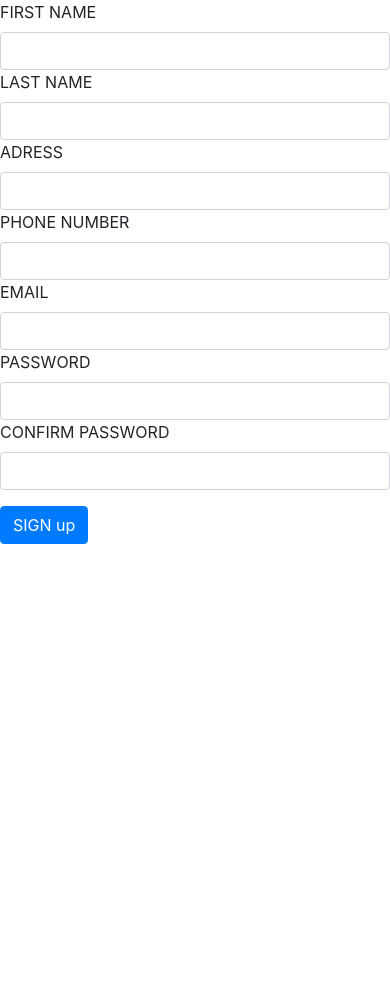
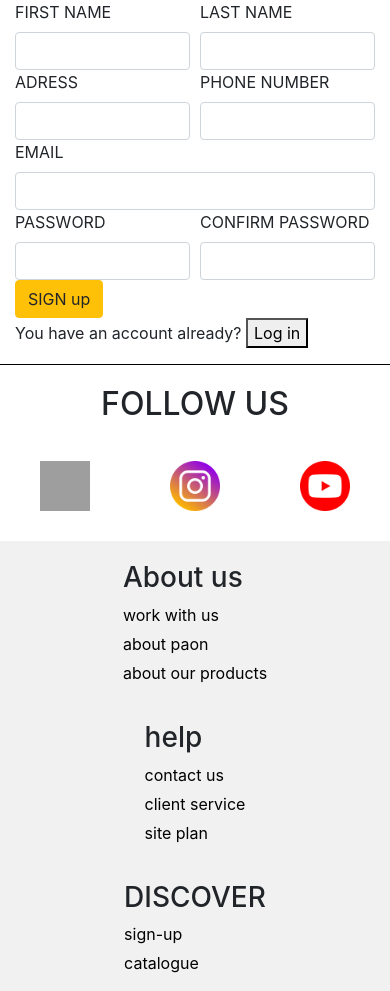
Before and after one commit to shaymaebkn/e-commerce, a PHP site: page /register.php in a window 390 px wide. Before the commit the page ends 544 px from the top, so only its background shows below. Run offline with PHP 8.4, Linux system fonts and the light colour scheme; grey boxes are pictures that could not be loaded.

Commit message:
register new

```diff
--- a/register.php
+++ b/register.php
@@ -6,37 +6,214 @@
     <meta name="viewport" content="width=device-width, initial-scale=1.0">
     <title>SIGN-UP</title>
     <link rel="stylesheet" href="https://stackpath.bootstrapcdn.com/bootstrap/4.3.1/css/bootstrap.min.css" integrity="sha384-ggOyR0iXCbMQv3Xipma34MD+dH/1fQ784/j6cY/iJTQUOhcWr7x9JvoRxT2MZw1T" crossorigin="anonymous">
+
+<style>
+
+footer{
+    display: flex;
+    flex-direction: column;
+    border-top: 1px solid black;
+    margin: 25px 250px;
+}
+footer div{
+    margin-top: 20px;
+}
+.follow_us h2{
+    text-align: center;
+}
+.social{
+    display: flex;
+    justify-content: center;
+}
+.social a{
+    margin: 10px 40px;
+}
+.social a img{
+    width: 50px;
+    height: 50px;
+}
+.footer_links{
+    display: flex;
+    justify-content: space-around;
+}
+.footer_links div ul{
+    padding: 0;
+}
+.footer_links div ul li{
+    list-style: none;
+    margin: 5px auto;
+}
+.footer_links div ul li a{
+    text-align: left;
+    text-decoration: none;
+    color: black;
+}
+
+/* media query */
+@media screen and (max-width:900px){
+    .nav1 .burger{
+        display: block;
+    }
+    .nav1 .burger:hover div{
+        cursor: pointer;
+        background-color: #E6DDD6;
+    }
+    .nav_links{
+        display: none;
+    }
+    .logo img{
+        width: 100px;
+    }
+    .icons{
+        width: 150px;
+    }
+    .icons img{
+        margin-right: 0px;
+        width: 25px;
+        height: 25px;
+    }
+    .nav2{
+        height: 90vh;
+        width: 50%;
+        position: absolute;
+        left: -70%;
+        transition: 800ms;
+    }
+    .show{
+        transition: 800ms;
+        left: 0;
+    }
+    .nav2 ul{
+        flex-direction: column;
+    }
+    .nav2 ul li{
+        margin: 20px auto;
+    }
+    .nav2 ul li a:hover{
+        font-size: larger;
+    }
+
+    footer{
+        margin: auto;
+    }
+    .footer_links{
+        flex-direction: column;
+        align-items: center;
+        background-color: rgb(241, 241, 241);
+    }
+}
+</style>
 </head>
 <body>
 
-<form>
-  <div class="form-group">
+<form class="container">
+
+
+<div class="form-row">
+
+    <div class="col">
     <label for="firstname">FIRST NAME</label>
     <input type="text" class="form-control" id="firstname"  >
+    </div>
 
+    <div class="col">
     <label for="lastname">LAST NAME</label>
     <input type="text" class="form-control" id="lasttname"  >
-
-    <label for="adress">ADRESS</label>
-    <input type="text" class="form-control" id="adress"  >
-
-    <label for="phone">PHONE NUMBER</label>
-    <input type="text" class="form-control" id="phone"  >
-
-    <label for="email">EMAIL</label>
-    <input type="email" class="form-control" id="email"  >
-
-    <label for="password">PASSWORD</label>
-    <input type="number" class="form-control" id="password"  >
-
-    <label for="password">CONFIRM PASSWORD</label>
-    <input type="number" class="form-control" id="password"  >
+    </div>
 
   </div>
 
-  <button type="submit" class="btn btn-primary">SIGN up</button>
+  <div class="form-row">
+
+    <div class="col">
+    <label for="adress">ADRESS</label>
+    <input type="text" class="form-control" id="adress"  >
+    </div>
+
+    <div class="col">
+    <label for="phone">PHONE NUMBER</label>
+    <input type="text" class="form-control" id="phone"  >
+    </div>
+
+  </div>
+
+  <div class="form-row">
+  <div class="col">
+  <label for="email">EMAIL</label>
+  <input type="email" class="form-control" id="email"  >
+    </div>
+</div>
+
+    <div class="form-row">
+
+<div class="col">
+<label for="password">PASSWORD</label>
+    <input type="number" class="form-control" id="password"  >
+</div>
+
+<div class="col">
+<label for="password">CONFIRM PASSWORD</label>
+    <input type="number" class="form-control" id="password"  >
+</div>
+
+</div>
+
+
+
+
+
+
+
+
+
+
+
+
+
+      <button type="submit" class="btn btn-warning">SIGN up</button>
+  <p>You have an account already? <button>Log in</button></p>
+  </div>
+
+
 
 </form>
+<footer>
+        <div class="follow_us">
+            <h2>FOLLOW US</h2>
+        </div>
+        <div class="social">
+            <a href="#"><img src="pics/facebook_icon.png" alt="facebook"></a>
+            <a href="#"><img src="pics/instagram_icon.png" alt="facebook"></a>
+            <a href="#"><img src="pics/youtube_icon.png" alt="facebook"></a>
+        </div>
+        <div class="footer_links">
+            <div class="about_us">
+                <h3>About us</h3>
+                <ul>
+                    <li><a href="#">work with us</a></li>
+                    <li><a href="#">about paon</a></li>
+                    <li><a href="#">about our products</a></li>
+                </ul>
+            </div>
+            <div class="help">
+                <h3>help</h3>
+                <ul>
+                    <li><a href="#">contact us</a></li>
+                    <li><a href="#">client service</a></li>
+                    <li><a href="#">site plan</a></li>
+                </ul>
+            </div>
+            <div class="discover">
+                <h3>DISCOVER</h3>
+                <ul>
+                    <li><a href="#">sign-up</a></li>
+                    <li><a href="#">catalogue</a></li>
+                </ul>
+
+            </div>
+        </div>
+    </footer>
+
 
 </body>
 
```
